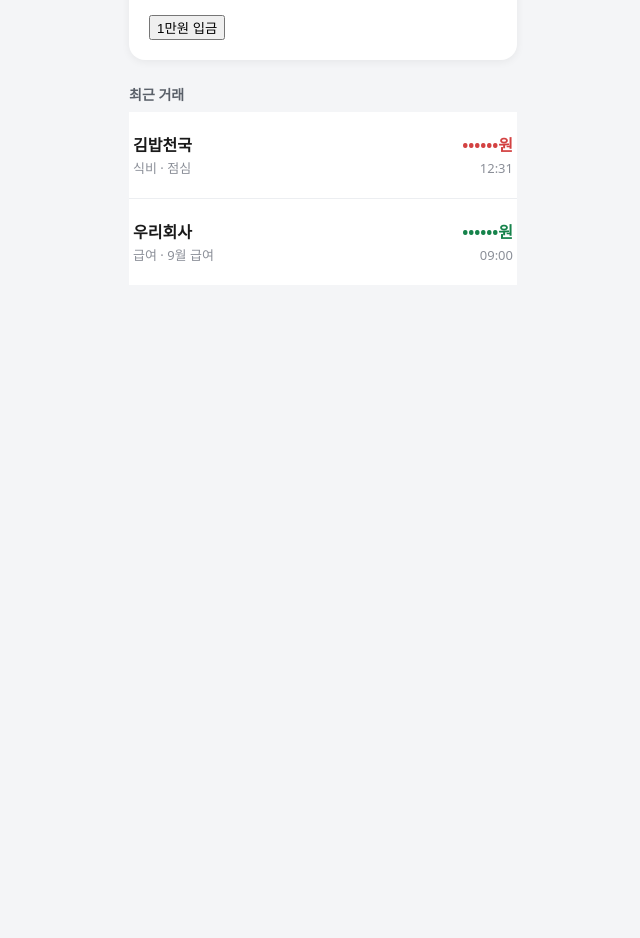
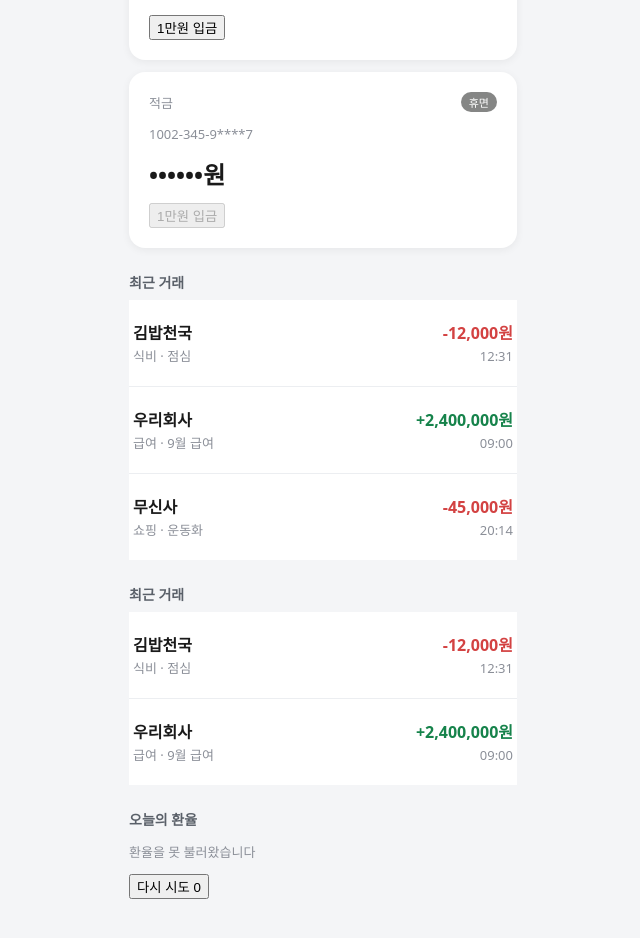
Before and after one commit to Jasonkim1109/02_react, a React (Vite) app in the folder won-banking-mini/: page / in a window 1280 px wide. Shown: the part 526-1464 px from the top of the page, without its empty margins (317-957 px from the left). Before the commit the page ends 895 px from the top, so only its background shows below. Built offline with nearby package versions, Linux system fonts and the light colour scheme; no server answers.

Commit message:
0908 1526

```diff
--- a/won-banking-mini/src/App.jsx
+++ b/won-banking-mini/src/App.jsx
@@ -4,10 +4,12 @@
 import Panel from './components/Panel.jsx'
 import AccountCard  from './components/AccountCard.jsx'
 import Header from './components/Header'
+import Counter from './components/Counter.jsx'
 import { useState } from 'react'
 import TransactionRow from './components/TransactionRow.jsx'
 import { transactions } from './data/mockData'
 import { formatWon } from './utils/format.js'
+import ExchangeRate from './components/ExchangeRate.jsx'
 
 // 02_html기초.html 안에 만들었던 계좌카드의 css를 가져와서
 // 아래에 있는 카드를 좀더 그럴듯하게 꾸며보세요.
@@ -71,7 +73,7 @@
 
   // 합계를 state로 두지 않습니다. component 안에서의 각각의 상태값이 아니고
   // App에서 매번 다시 계산하는 변수
-  const totalBalance = accounts[0].balance + accounts[1].balance
+  const totalBalance = accounts[0].balance + accounts[1].balance + accounts[2].balance
 
   // XML에서는 여는 꺽쇠 안의 태그가 무엇이든 될 수 있기 때문에 <이름>김연지 </이름>
   // JSX 가 소문자 태그는 HTML, 대문자로 시작하는 태그는 컴포넌트로 인식
@@ -82,7 +84,10 @@
     <Header />
 
     <button onClick={() => setShowFullNo(!showFullNo)}>
-      {showFullNo ? "계좌번호 숨기기" : "계좌번호 보기"}
+      {/* 논리연산자를 사용해서 같은 화면을 조건부 렌더링해보세요 */}
+      {/* showFullNo ? "계좌번호 숨기기" : "계좌번호 보기" */}
+      {showFullNo && "계좌번호 숨기기"}
+      {!showFullNo && "계좌번호 보기"}
     </button>
 
     <button onClick={() => setShowAmount(!showAmount)}>
@@ -97,29 +102,33 @@
       <p> {formatWon(totalBalance) } </p>
     </div>
     {/* 사용 */}
+
     <Panel title="내 계좌">
-      <AccountCard accountNo={accounts[0].accountNo}
-                  accountType={accounts[0].accountType}
-                  balance={accounts[0].balance}
-                  status={accounts[0].status}
-                  showFullNo={showFullNo}
-                  showAmount={showAmount}
-                  onDeposit={() => handleDeposit(accounts[0].accountId) }
-                   />
-      {/* 두번째 AccountCard가 출력되도록 accounts[1] dict의 값과 매핑해주세요. */}
-
-      <AccountCard accountNo={accounts[1].accountNo}
-                  accountType={accounts[1].accountType}
-                  balance={accounts[1].balance}
-                  status={accounts[1].status}
-                  showFullNo={showFullNo}
-                  showAmount={showAmount}
-                  onDeposit={() => handleDeposit(accounts[1].accountId) }
-                   />
-
+      {accounts.map((account) => (
+        <AccountCard key={account.accountId}
+                    showFullNo={showFullNo}
+                    showAmount={showAmount}
+                    onDeposit={() => handleDeposit(account.accountId)}
+                    accountNo={account.accountNo}
+                    accountType={account.accountType}
+                    balance={account.balance}
+                    status={account.status}
+                     />
+        ))}
     </Panel>
 
-    {/* txType, amount, category, memo, counterparty, txDatetime, hideAmount  */}
+    {/* map()과 key, spread연산자로 가지고 있는 집합자료형의 모든 자료를 화면에
+    반복해서 돌면서 풀어헤칩니다.
+    1. spread 연산자로 전체 key/value를 퉁쳐버리면 props 에 처음에 받았던 값들만 사용합니다.
+    2. 어디에 무슨 변수가 들어가는지 확인이 불가합니다.
+    txType, amount, category, memo, counterparty, txDatetime, hideAmount  */}
+
+    <Panel title="최근 거래">
+      {transactions.map((tx) => (
+        <TransactionRow key={tx.txId} {...tx} />
+      ))}
+    </Panel>
+
     <Panel title="최근 거래">
       <TransactionRow
         counterparty={transactions[0].counterparty}
@@ -128,7 +137,7 @@
         category={transactions[0].category}
         memo={transactions[0].memo}
         txDatetime={transactions[0].txDatetime}
-        hideAmount={!showAmount}
+        hideAmount={showAmount}
         />
 
         <TransactionRow
@@ -138,8 +147,11 @@
         category={transactions[1].category}
         memo={transactions[1].memo}
         txDatetime={transactions[1].txDatetime}
-        hideAmount={!showAmount}
         />
+    </Panel>
+
+    <Panel title="오늘의 환율">
+     <ExchangeRate />
     </Panel>
     </>
   );
--- a/won-banking-mini/src/components/ExchangeRate.jsx
+++ b/won-banking-mini/src/components/ExchangeRate.jsx
@@ -1,27 +1,35 @@
-
-
+import { useState, useEffect } from 'react';
 
 function ExchangeRate() {
-  const [rate, setRate] = useState(null);
+  const [rate, setRate] = useState(null); // null은 나중에 바꿔끼울 자리의 값없음 의미
   const [loading, setLoading] = useState(true);
   const [error, setError] = useState(null);
+  // reloadKey - useEffect() 의 결과를 담을 변수의 상태를 만들어주고
+  const [reloadKey, setReloadKey] = useState(0);
+
 
   useEffect(() => {
     setLoading(true);
     setError(null);
 
-    //fetch는 data를 API를 호출해서 가져오는 JS의 비동기 메서드
+    // fetch는 data를 API를 호출해서 가져오는 JS의 비동기 함수
     fetch("https://open.er-api.com/v6/latest/USD")
       .then((res) => {
         if (!res.ok) throw new Error("응답 오류 " + res.status);
         return res.json();
       })
       .then((data) => setRate(data.rates.KRW))
-      .catch((e) => setError(e.message))
-      .finally(() => setLoading(false));
-  }, []);
+      .catch((e) => {setError(e.message); console.log('😒 실패 상태', e)}) // 예외(에러의 경우 처리 동작)  1. 에러를 콘솔에 찍습니다.
+      .finally(() => {setLoading(false); console.log('🙌 성공했든 실패했든 언제나 동작')}); // 성공하든 실패하든 이거는 하고 끝내세요 2. finally는 어떻게 동작하는데 콘솔에 찍고, 정상/실패의 경우를 모두 확인해 보세요.
+  }, [reloadKey]); // reloadKey - 해당 변수로 결과를 넘기세요. api 시도해서 3번 넘어가면 넘겨.
 
   if (loading) return <p className="muted">환율을 불러오는 중...</p>;
-  if (error) return <p className="muted">환율을 못 불러왔습니다</p>;
+  if (error) return (<>
+                    <p className="muted">환율을 못 불러왔습니다</p>
+                    {/* reloadKey - useEffect의 결과를 넘깁니다. */}
+                    <button onClick={() => setReloadKey((key) => key + 1)}>다시 시도 {reloadKey} </button>
+                    </>);
   return <p>1달러 = {Math.round(rate).toLocaleString("ko-KR")}원</p>;
 }
+
+export default ExchangeRate;
```
